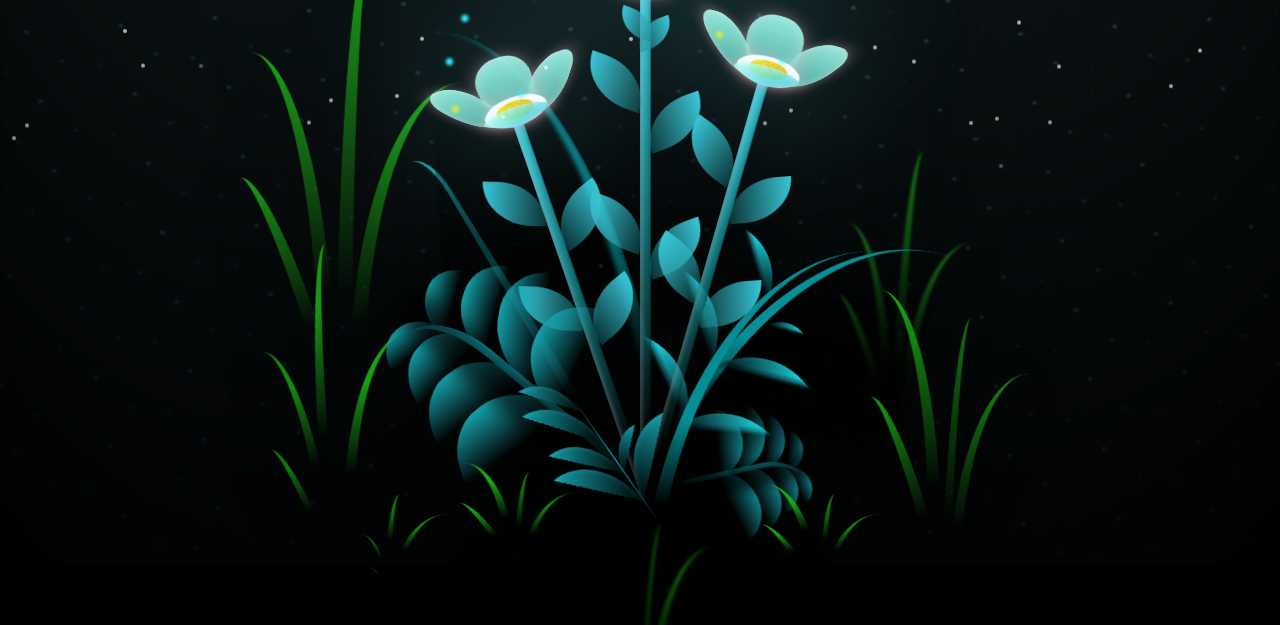
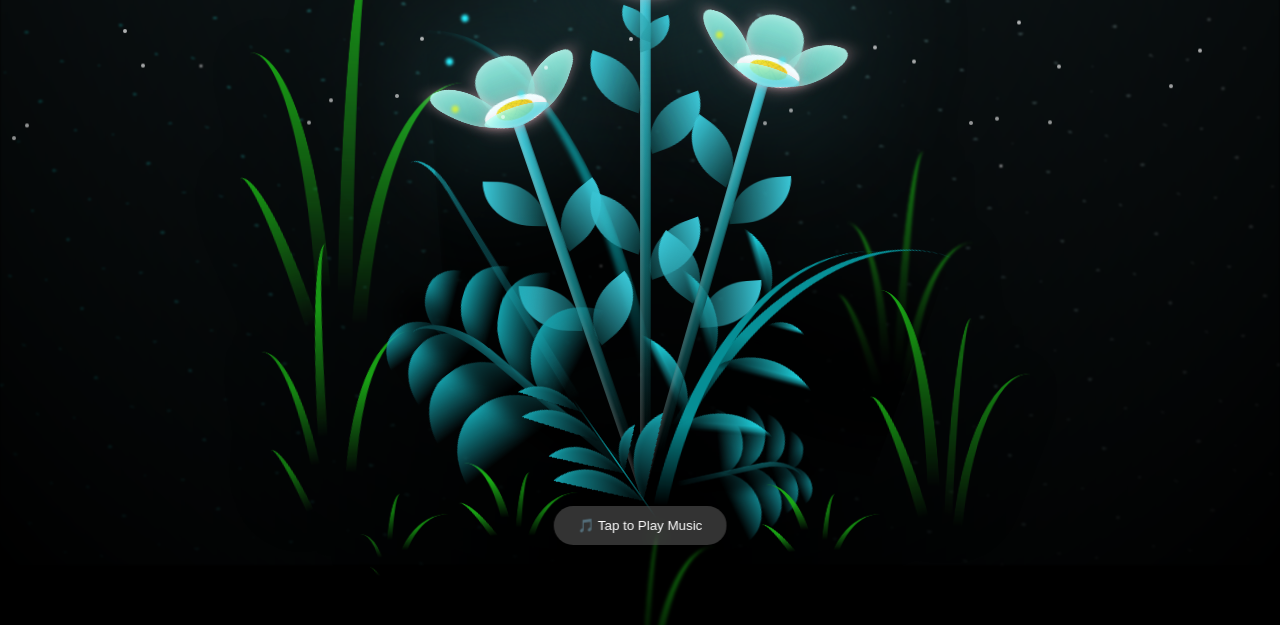
Before and after one commit to RivkyMa/imel_baru, a plain HTML site: page flower.html in a window 1280 px wide. Shown: the part 235-860 px from the top of the page. Drawn offline with Linux system fonts and the light colour scheme.

Commit message:
Add music play button and update audio source
Added a button to play music and updated the music source URL.

```diff
--- a/flower.html
+++ b/flower.html
@@ -322,19 +322,26 @@
     src="">
 </iframe>
 
+<button id="btnMusic" onclick="startMusic()"
+style="position:fixed;bottom:20px;left:50%;transform:translateX(-50%);
+padding:12px 24px;border:none;border-radius:25px;
+background:rgba(255,255,255,0.2);color:white;
+backdrop-filter:blur(10px);z-index:999;">
+🎵 Tap to Play Music
+</button>
+
 <script>
 let isPlaying = false;
 
 function startMusic() {
     if (!isPlaying) {
         document.getElementById("sc-music").src =
-        "https://w.soundcloud.com/player/?url=https%3A//soundcloud.com/user-980818882/bruno-mars-risk-it-all-slowed&auto_play=true&hide_related=true&show_comments=false&show_user=false&show_reposts=false";
+        "https://w.soundcloud.com/player/?url=https%3A//soundcloud.com/user-980818882/bruno-mars-risk-it-all-slowed&auto_play=true";
         isPlaying = true;
+
+        document.getElementById("btnMusic").style.display = "none";
     }
 }
-
-// trigger saat user klik
-document.body.addEventListener("click", startMusic);
 </script>
   </body>
 </html>
```
